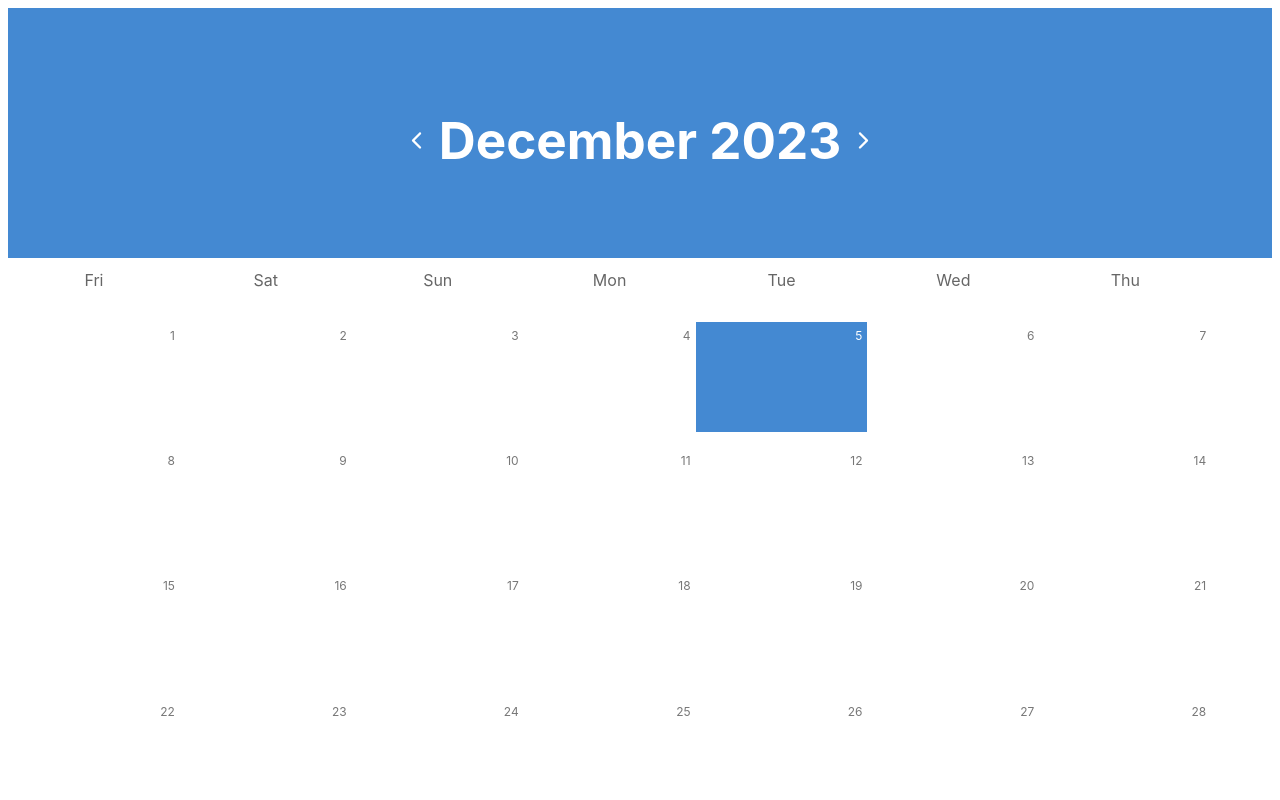
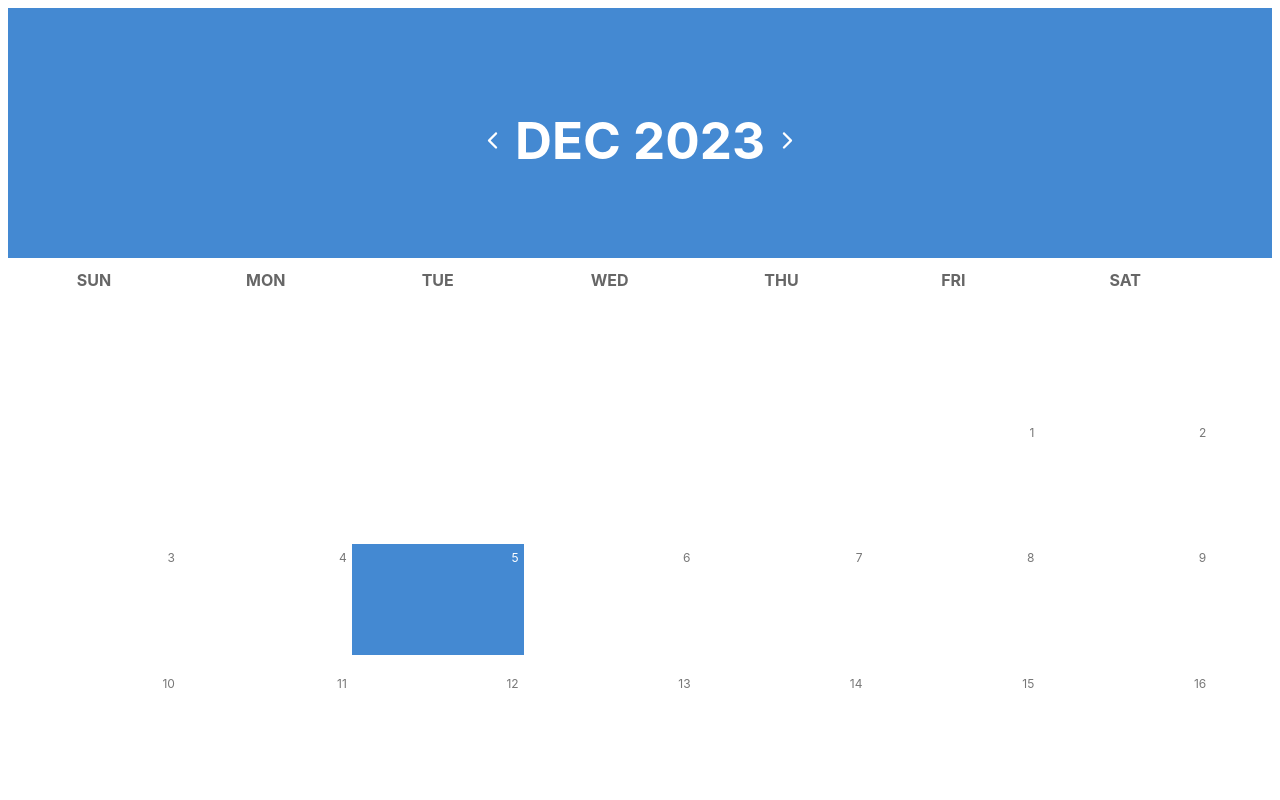
Before and after one commit to Squigglevision/events-calendar, a React (Vite) app in the folder events-calendar/: page / in a window 1280 px wide. Shown: the top 800 px of the page. Built offline with nearby package versions, Linux system fonts and the light colour scheme.

Commit message:
Redo code for Calendar to add gaps before days per month

```diff
--- a/events-calendar/src/App.tsx
+++ b/events-calendar/src/App.tsx
@@ -1,32 +1,20 @@
 import React, { useState } from "react";
 import "./App.css";
 import Calendar from "./components/calendar/Calendar";
-import { getDays } from "./components/calendar/calservice";
 import Modal from "./components/modal/Modal";
 
 const App: React.FC = () => {
-	const startDate = new Date();
-	const [currentMonth, setCurrentMonth] = useState(startDate.getMonth());
-	const [currentYear, setCurrentYear] = useState(startDate.getFullYear());
-	const daysInMonth = getDays(currentMonth, currentYear);
-
 	const [modalVisible, setModalVisible] = useState(false);
 
 	return (
 		<div>
+			<Calendar setModalVisible={setModalVisible} />
+
 			{modalVisible && (
 				<Modal setModalVisible={setModalVisible}>
 					This is an empty modal
 				</Modal>
 			)}
-			<Calendar
-				daysInMonth={daysInMonth}
-				currentMonth={currentMonth}
-				currentYear={currentYear}
-				setCurrentMonth={setCurrentMonth}
-				setCurrentYear={setCurrentYear}
-				setModalVisible={setModalVisible}
-			/>
 		</div>
 	);
 };
--- a/events-calendar/src/components/calendar/CalBody.tsx
+++ b/events-calendar/src/components/calendar/CalBody.tsx
@@ -1,6 +1,7 @@
 import { IoIosArrowBack } from "react-icons/io";
 import { IoIosArrowForward } from "react-icons/io";
 import {
+	DAYS,
 	MONTHS,
 	areDatesTheSame,
 	getDateObj,
@@ -59,13 +60,11 @@ const CalBody: React.FC<CalProps> = ({
 			</div>
 			<div className={styles.calendarbody}>
 				<div className={styles.weekdays}>
-					{getSortedDays(currentMonth, currentYear).map(
-						(day: string) => {
-							{
-								return <div key={day}>{day}</div>;
-							}
+					{DAYS.map((day: string) => {
+						{
+							return <div key={day}>{day}</div>;
 						}
-					)}
+					})}
 				</div>
 				<div className={styles.daysinmonth}>
 					{range(daysInMonth).map((day: number) => {
--- /dev/null
+++ b/events-calendar/src/components/calendar/Calendar.module.scss
@@ -0,0 +1,94 @@
+.month {
+	padding: 70px 25px;
+	width: 100%;
+	height: 250px;
+	background: #4489d2;
+	text-align: center;
+	color: white;
+	display: flex;
+	justify-content: center;
+	gap: 10px;
+}
+
+.prevmonth,
+.nextmonth {
+	margin-top: 50px;
+	cursor: pointer;
+}
+
+.calendar {
+	width: 100%;
+}
+
+.weekdays {
+	width: 100%;
+	margin: 0;
+	padding: 10px 0;
+	background-color: white;
+}
+
+.weekdays div {
+	display: inline-block;
+	width: 13.6%;
+	color: #666;
+	text-align: center;
+}
+
+.daysinmonth {
+	width: 100%;
+	padding: 10px 0;
+	background: white;
+	margin: 0;
+	height: 600px;
+}
+
+.daysinmonth div {
+	list-style-type: none;
+	display: inline-block;
+	width: 13.6%;
+	height: 19%;
+	text-align: right;
+	margin-top: 10px;
+	margin-bottom: 5px;
+	padding: 5px;
+	font-size: 12px;
+	color: #777;
+	cursor: pointer;
+}
+
+.daysinmonth .active {
+	background-color: #4489d2;
+	color: white;
+}
+
+.daysinmonth .empty {
+	background-color: rgb(241, 241, 241);
+	display: inline-block;
+	width: 13.6%;
+	height: 19%;
+}
+
+/* Add media queries for smaller screens */
+@media screen and (max-width: 720px) {
+	.weekdays div,
+	.daysinmonth div {
+		width: 13.1%;
+	}
+}
+
+@media screen and (max-width: 420px) {
+	.weekdays div,
+	.daysinmonth div {
+		width: 12.5%;
+	}
+	.daysinmonth div .active {
+		padding: 2px;
+	}
+}
+
+@media screen and (max-width: 290px) {
+	.weekdays div,
+	.daysinmonth div {
+		width: 12.2%;
+	}
+}
--- a/events-calendar/src/components/calendar/Calendar.tsx
+++ b/events-calendar/src/components/calendar/Calendar.tsx
@@ -1,12 +1,86 @@
+import React, { useEffect, useState } from "react";
+import {
+	DAYS,
+	DAYS_LEAP,
+	DAYS_OF_THE_WEEK,
+	MONTHS,
+	getStartDayOfMonth,
+	isLeapYear,
+} from "./calservice";
+import styles from "./Calendar.module.scss";
+import { IoIosArrowBack, IoIosArrowForward } from "react-icons/io";
 import { CalProps } from "../../interfaces/CalProps";
-import CalBody from "./CalBody";
 
-import React from "react";
+const Calendar: React.FC<CalProps> = ({ setModalVisible }) => {
+	const today = new Date();
+	const [date, setDate] = useState(today);
+	const [day, setDay] = useState(date.getDate());
+	const [month, setMonth] = useState(date.getMonth());
+	const [year, setYear] = useState(date.getFullYear());
+	const [startDay, setStartDay] = useState(getStartDayOfMonth(date));
 
-const Calendar: React.FC<CalProps> = ({ ...props }) => {
+	useEffect(() => {
+		setDay(date.getDate());
+		setMonth(date.getMonth());
+		setYear(date.getFullYear());
+		setStartDay(getStartDayOfMonth(date));
+	}, [date]);
+
+	const days = isLeapYear(date.getFullYear()) ? DAYS_LEAP : DAYS;
+
+	const showModal = () => {
+		setModalVisible(true);
+	};
+
 	return (
-		<div>
-			<CalBody {...props} />
+		<div className={styles.calendar}>
+			<div className={styles.month}>
+				<IoIosArrowBack
+					onClick={() => setDate(new Date(year, month - 1, day))}
+					className={styles.prevmonth}
+					size={25}
+				/>
+
+				<h1>
+					{MONTHS[month]} {year}
+				</h1>
+				<IoIosArrowForward
+					onClick={() => setDate(new Date(year, month + 1, day))}
+					className={styles.nextmonth}
+					size={25}
+				/>
+			</div>
+			<div className={styles.calendarbody}>
+				<div className={styles.weekdays}>
+					{DAYS_OF_THE_WEEK.map((day) => (
+						<div key={day}>
+							<strong>{day}</strong>
+						</div>
+					))}
+				</div>
+				<div className={styles.daysinmonth}>
+					{Array(days[month] + (startDay - 1))
+						.fill(null)
+						.map((_, index) => {
+							const day = index - (startDay - 1);
+							return (
+								<div
+									key={index}
+									{...((day === today.getDate()) == true &&
+									month === today.getMonth() &&
+									year === today.getFullYear()
+										? { className: styles.active }
+										: null)}
+									onClick={() =>
+										day > 0 ? showModal() : null
+									}
+								>
+									{day > 0 && day}
+								</div>
+							);
+						})}
+				</div>
+			</div>
 		</div>
 	);
 };
--- a/events-calendar/src/components/calendar/calservice.tsx
+++ b/events-calendar/src/components/calendar/calservice.tsx
@@ -1,48 +1,33 @@
-export const DAYS: string[] = ["Sun", "Mon", "Tue", "Wed", "Thu", "Fri", "Sat"];
-
-export const MONTHS: string[] = [
-	"January",
-	"February",
-	"March",
-	"April",
-	"May",
-	"June",
-	"July",
-	"August",
-	"September",
-	"October",
-	"November",
-	"December",
+export const DAYS = [31, 28, 31, 30, 31, 30, 31, 31, 30, 31, 30, 31];
+export const DAYS_LEAP = [31, 29, 31, 30, 31, 30, 31, 31, 30, 31, 30, 31];
+export const DAYS_OF_THE_WEEK = [
+	"SUN",
+	"MON",
+	"TUE",
+	"WED",
+	"THU",
+	"FRI",
+	"SAT",
+];
+export const MONTHS = [
+	"JAN",
+	"FEB",
+	"MAR",
+	"APR",
+	"MAY",
+	"JUN",
+	"JUL",
+	"AUG",
+	"SEP",
+	"OCT",
+	"NOV",
+	"DEC",
 ];
 
-export const range = (end: number): number[] => {
-	const { result } = Array.from({ length: end }).reduce(
-		({ result, current }) => ({
-			result: [...result, current],
-			current: current + 1,
-		}),
-		{ result: [], current: 1 }
-	);
-	return result;
+export const getStartDayOfMonth = (date: Date): number => {
+	return new Date(date.getFullYear(), date.getMonth(), 1).getDay();
 };
 
-export const getDays = (month: number, year: number): number => {
-	return new Date(year, month + 1, 0).getDate();
+export const isLeapYear = (year: number): boolean => {
+	return (year % 4 === 0 && year % 100 !== 0) || year % 400 === 0;
 };
-
-export const getSortedDays = (month: number, year: number): string[] => {
-	const dayIndex = new Date(year, month, 1).getDay();
-	return [...DAYS.slice(dayIndex), ...DAYS.slice(0, dayIndex)];
-};
-
-export const getDateObj = (day: number, month: number, year: number): Date => {
-	return new Date(year, month, day);
-};
-
-export const areDatesTheSame = (first: Date, second: Date): boolean => {
-	return (
-		first.getFullYear() === second.getFullYear() &&
-		first.getMonth() === second.getMonth() &&
-		first.getDate() === second.getDate()
-	);
-};
--- a/events-calendar/src/interfaces/CalProps.tsx
+++ b/events-calendar/src/interfaces/CalProps.tsx
@@ -1,10 +1,5 @@
 import { Dispatch, SetStateAction } from "react";
 
 export interface CalProps {
-	daysInMonth: number;
-	currentMonth: number;
-	setCurrentMonth: Dispatch<SetStateAction<number>>;
-	currentYear: number;
-	setCurrentYear: Dispatch<SetStateAction<number>>;
 	setModalVisible: Dispatch<SetStateAction<boolean>>;
 }
```
